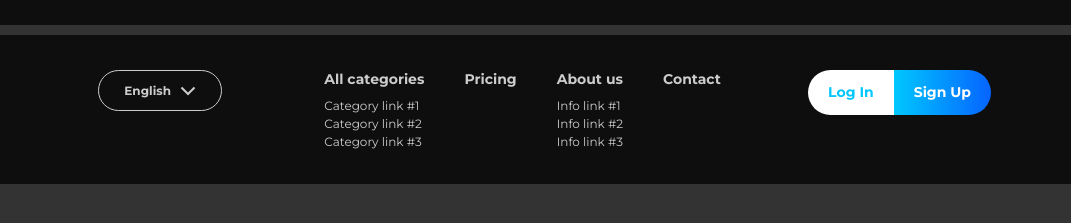
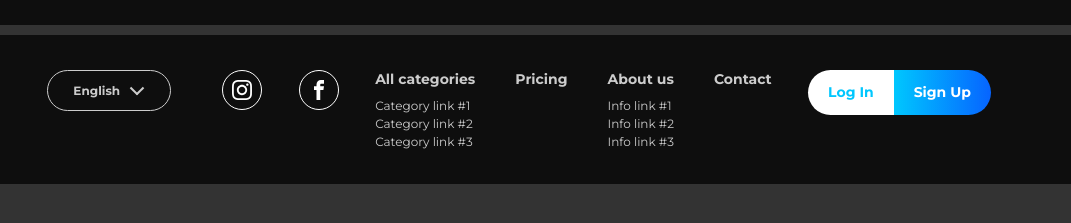
Before and after one commit to logimw/brain-octopus, a website built with Parcel: page src/index.html in a window 1280 px wide. Shown: the part 365-588 px from the top of the page, 209-1280 px from the left. Built offline with nearby package versions, Linux system fonts and the light colour scheme; files whose address does not match are found by name.

Commit message:
social icons; marker on dropping down list

```diff
--- a/src/index.html
+++ b/src/index.html
@@ -52,6 +52,18 @@ dupawebpacks
                     <li><a href="/">French</a></li>
                 </ul>
             </div>
+            <a class="social-link" href="" target="_blank">
+                    <svg class="social-icon">
+                        <use xlink:href="assets/svg/symbol-defs.svg#instagram"></use>
+                    </svg>
+            </a>
+            <a class="social-link" href="" target="_blank">
+                    <svg class="social-icon">
+                        <use xlink:href="assets/svg/symbol-defs.svg#facebook"></use>
+                    </svg>
+            </a>
+
+
             <ul class="footer__menu">
                 <li class="footer__menu-item"><a href="/">All categories</a>
                     <ul class="footer__submenu">
--- a/src/scss/layout/_buttons.scss
+++ b/src/scss/layout/_buttons.scss
@@ -89,6 +89,7 @@
       background-color: $gray;
       top: 50%;
       transform: translateY(-50%);
+      transition: transform 300ms;
     }
 
     &::after {
@@ -105,7 +106,13 @@
   &:hover .lang-btn__list {
     transform: translateY(0);
     opacity: 1;
-    transition: transform 300ms, opacity 100ms ease 100ms;
+    transition: transform 300ms, opacity 300ms ease 100ms;
+  }
+
+  &:hover .lang-btn__selected {
+    &::after, &::before {
+      transform: rotate(0);
+    }
   }
 
   &__list {
--- /dev/null
+++ b/src/scss/layout/_icons.scss
@@ -0,0 +1,20 @@
+.social-link {
+  border: 1px solid $secondary;
+  border-radius: 50%;
+  height: 4rem;
+  width: 4rem;
+  transition: border 300ms;
+  &:hover {
+    border: 1px solid $primary;
+    .social-icon {
+      fill: $primary;
+    }
+  }
+}
+.social-icon {
+    height: 2rem;
+    width: 2rem;
+    fill: $secondary;
+    margin: .9rem;
+    transition: fill 300ms;
+}
--- a/src/scss/main.scss
+++ b/src/scss/main.scss
@@ -6,3 +6,4 @@
 
 @import "layout/footer";
 @import "layout/buttons";
+@import "layout/icons";
```
Also changed, not shown: src/assets/svg/symbol-defs.svg (added).
